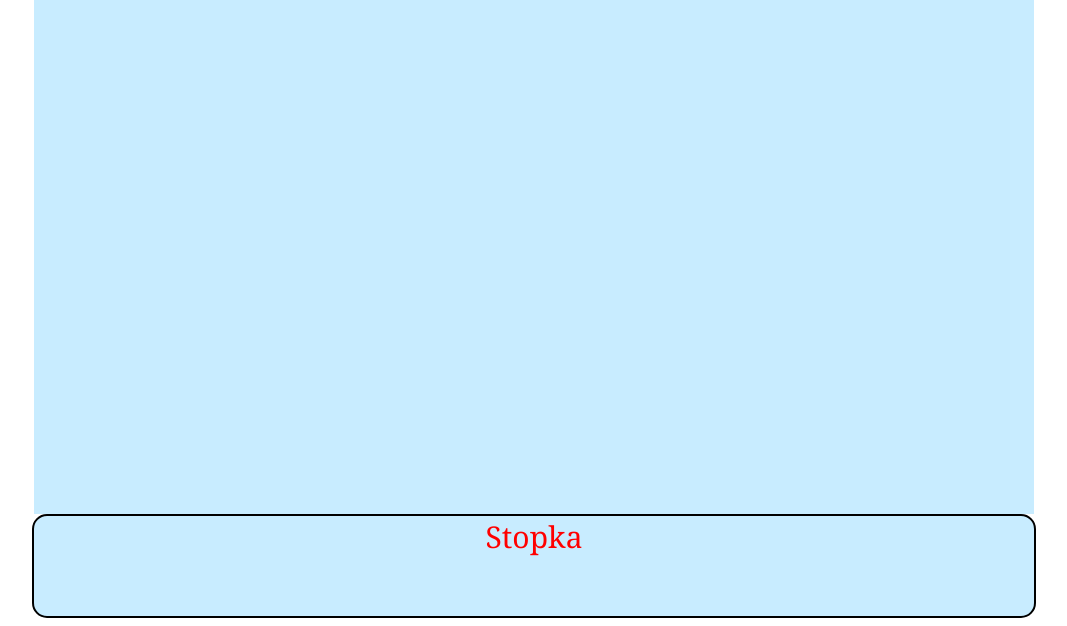
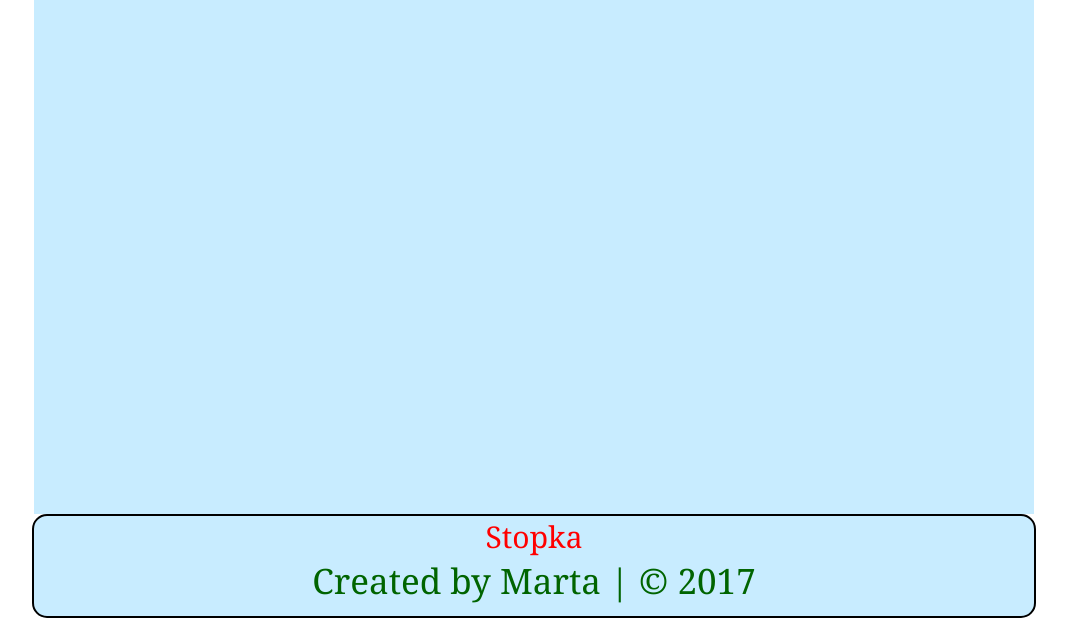
Before and after one commit to Maszka/StronaMarty, a plain HTML site: page index.html in a window 1280 px wide. Shown: the part 298-924 px from the top of the page, without its empty margins (106-1173 px from the left). Drawn offline with Linux system fonts and the light colour scheme.

Commit message:
Added footer

```diff
--- a/index.html
+++ b/index.html
@@ -32,6 +32,7 @@
 </div>
 <div class="header">
     Stopka
+    <p>Created by Marta | &copy; 2017</p>
 </div>
 <script>
     function isValidName(imie) {
--- a/style.css
+++ b/style.css
@@ -29,3 +29,9 @@ div {
     border: 2px solid black;
     border-radius: 15px;
 }
+
+p {
+    font-size: 35px;
+    color: darkgreen;
+    margin-top: 0;
+}
```
